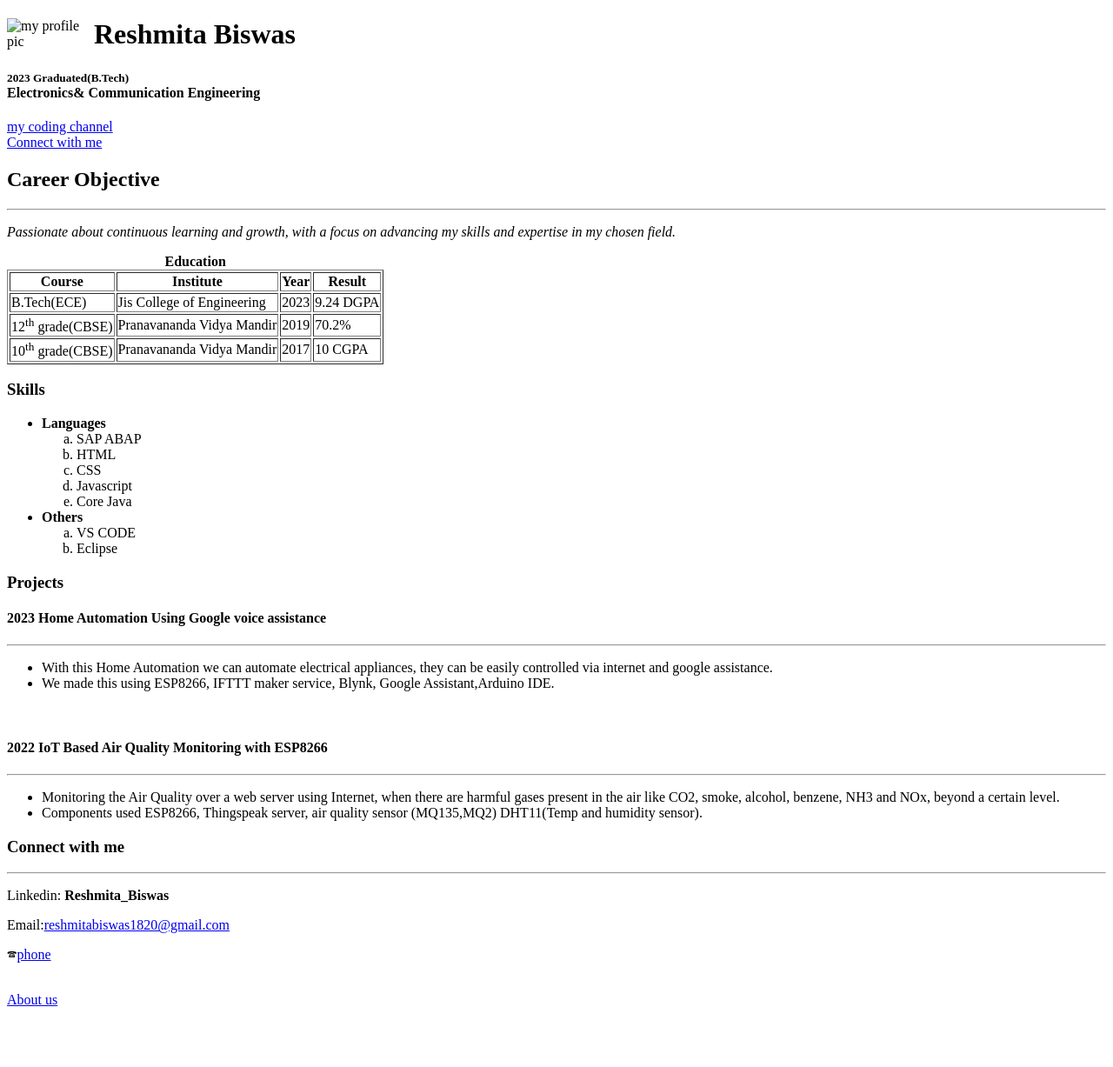
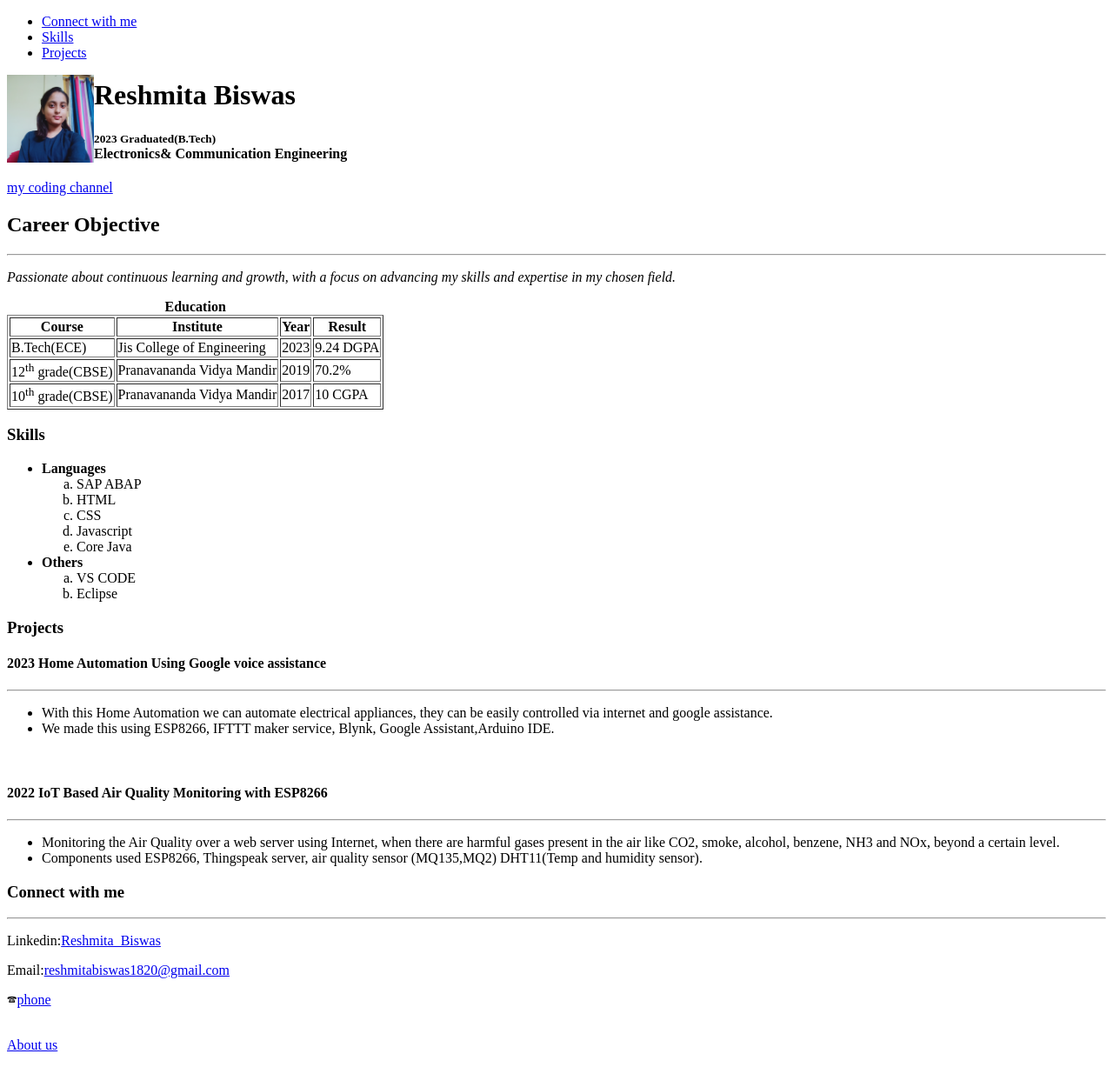
Before and after one commit to Reshmita2000/Resume, a plain HTML site: page index.html in a window 1280 px wide. Shown: the whole page at 87% size. Before the commit the page ends 1175 px from the top, so only its background shows below. Drawn offline with Linux system fonts and the light colour scheme.

Commit message:
Update index.html

```diff
--- a/index.html
+++ b/index.html
@@ -9,14 +9,19 @@
 
 <body>
     <table>
-        <tr><img style="float:left;"  width="100" src="image/profilepic.jpg" alt="my profile pic"></tr>
+        <ul>
+        <li><a  href ="#contact">Connect with me</a></li>
+        <li><a  href ="#skills">Skills</a></li>
+        <li><a  href ="#projects">Projects</a></li>
+    </ul>
+<!--         <tr><img style="float:left;"  width="100" src="image/profilepic.jpg" alt="my profile pic"></tr> -->
+         <tr><img style="float:left;"  width="100" src="https://github.com/Reshmita2000/Resume/blob/main/profilepic.jpg" alt="my profile pic"></tr>
         <tr><h1>Reshmita Biswas</h1></tr>
         <tr><h4><small>2023 Graduated(B.Tech)</small><br>
             Electronics& Communication Engineering</h4></tr>
     </table>
     <a target ="_self" href ="https://coding.com">my coding channel</a>
     <br>
-    <a  href ="#contact">Connect with me</a>
     <!-- heading ends  -->
     <h2><b>Career Objective</b></h2>
     <hr>
@@ -95,10 +100,9 @@
     <!-- main part ends -->
     <p><h3 id = "contact"><b>Connect with me</b></h3>
         <hr>
-        <p>Linkedin:<b> Reshmita_Biswas</b>
+        <p>Linkedin:<a href="https://www.linkedin.com/in/reshmita-biswas-41b919243/">Reshmita_Biswas</a>
         <p>Email:<a href="mailto:reshmitabiswas1820@gmail.com">reshmitabiswas1820@gmail.com</a></p>
         <p>🕿<a href = "tel:8787638612">phone</a></p>
-
         <br>
         <a target ="_blank" href ="resume 2ndpage.html">About us</a>
     </p>
```
